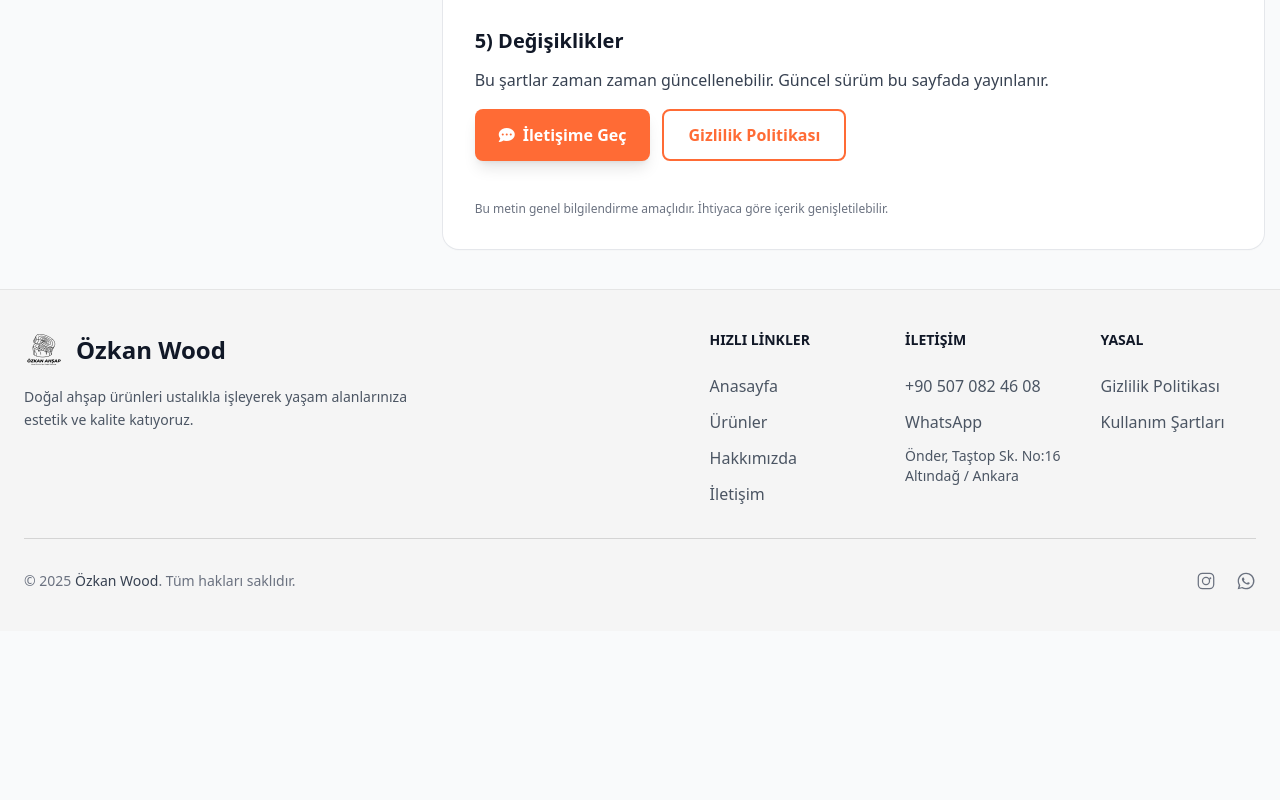
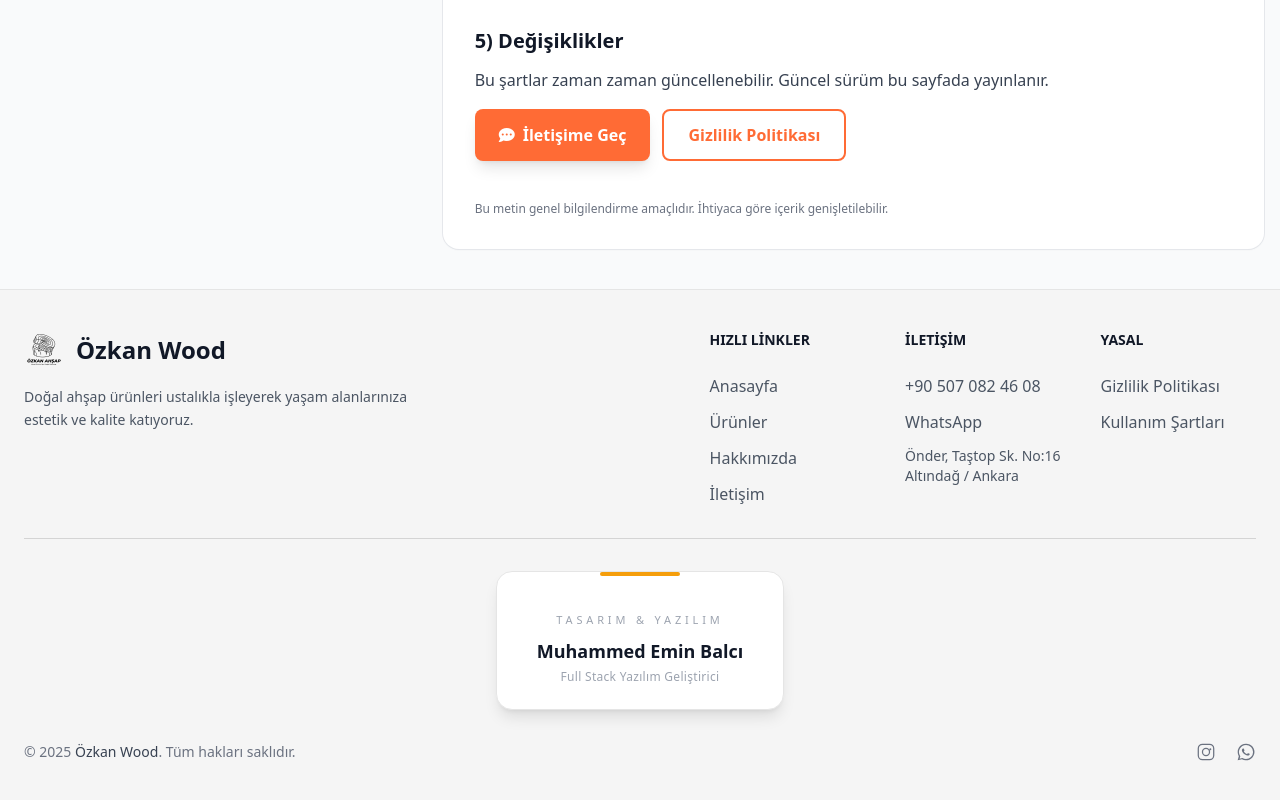
Before and after one commit to Mebalci/ozkanwood, a React (Vite) app: page /kullanim-sartlari in a window 1280 px wide. Shown: the part 853-1653 px from the top of the page. Before the commit the page ends 1484 px from the top, so only its background shows below. Built offline with nearby package versions, Linux system fonts and the light colour scheme.

Commit message:
Refactor Footer component for cleaner markup

```diff
--- a/src/components/Footer.jsx
+++ b/src/components/Footer.jsx
@@ -12,11 +12,7 @@ export default function Footer() {
           {/* Logo */}
           <div className="mb-8 md:mb-0">
             <Link to="/" className="flex items-center gap-3">
-              <img
-                src={logo}
-                alt="Özkan Wood Logo"
-                className="h-10 w-auto"
-              />
+              <img src={logo} alt="Özkan Wood Logo" className="h-10 w-auto" />
               <span className="text-2xl font-semibold text-gray-900 whitespace-nowrap">
                 Özkan Wood
               </span>
@@ -80,7 +76,8 @@ export default function Footer() {
                   </a>
                 </li>
                 <li className="text-sm">
-                  Önder, Taştop Sk. No:16<br />
+                  Önder, Taştop Sk. No:16
+                  <br />
                   Altındağ / Ankara
                 </li>
               </ul>
@@ -110,17 +107,42 @@ export default function Footer() {
         {/* Divider */}
         <hr className="my-8 border-neutral-300" />
 
+        {/* PREMIUM YAZILIM BLOĞU */}
+        <div className="flex justify-center mb-8">
+          <div className="relative text-center px-10 py-6 rounded-2xl bg-white border border-neutral-200 shadow-lg hover:shadow-xl transition-shadow">
+            {/* Üst Accent Çizgi */}
+            <div className="absolute top-0 left-1/2 -translate-x-1/2 w-20 h-1 bg-amber-500 rounded-full" />
+
+            <div className="mt-4">
+              <div className="text-[11px] tracking-[0.35em] text-gray-400 mb-2">
+                TASARIM & YAZILIM
+              </div>
+
+              <a
+                href="https://mebalci.github.io/Kisisel-Profil/"
+                target="_blank"
+                rel="noopener noreferrer"
+                className="text-lg font-extrabold text-gray-900 hover:text-amber-600 transition duration-300"
+              >
+                Muhammed Emin Balcı
+              </a>
+
+              <div className="mt-1 text-xs text-gray-400 tracking-wide">
+                Full Stack Yazılım Geliştirici
+              </div>
+            </div>
+          </div>
+        </div>
+
         {/* Bottom */}
         <div className="sm:flex sm:items-center sm:justify-between">
           <span className="text-sm text-gray-500 sm:text-center">
             © {currentYear}{" "}
-            <span className="font-medium text-gray-700">
-              Özkan Wood
-            </span>
-            . Tüm hakları saklıdır.
+            <span className="font-medium text-gray-700">Özkan Wood</span>. Tüm
+            hakları saklıdır.
           </span>
 
-          {/* Social icons (SVG – Flowbite style) */}
+          {/* Social icons */}
           <div className="flex mt-4 sm:mt-0 space-x-5">
             {/* Instagram */}
             <a
@@ -128,11 +150,7 @@ export default function Footer() {
               className="text-gray-500 hover:text-gray-900 transition-colors"
               aria-label="Instagram"
             >
-              <svg
-                className="w-5 h-5"
-                fill="currentColor"
-                viewBox="0 0 24 24"
-              >
+              <svg className="w-5 h-5" fill="currentColor" viewBox="0 0 24 24">
                 <path d="M7.75 2h8.5A5.75 5.75 0 0 1 22 7.75v8.5A5.75 5.75 0 0 1 16.25 22h-8.5A5.75 5.75 0 0 1 2 16.25v-8.5A5.75 5.75 0 0 1 7.75 2Zm0 1.5A4.25 4.25 0 0 0 3.5 7.75v8.5A4.25 4.25 0 0 0 7.75 20.5h8.5a4.25 4.25 0 0 0 4.25-4.25v-8.5a4.25 4.25 0 0 0-4.25-4.25h-8.5ZM12 7a5 5 0 1 1 0 10a5 5 0 0 1 0-10Zm0 1.5a3.5 3.5 0 1 0 0 7a3.5 3.5 0 0 0 0-7Zm5.25-.88a1.13 1.13 0 1 1 0 2.26a1.13 1.13 0 0 1 0-2.26Z" />
               </svg>
             </a>
@@ -145,11 +163,7 @@ export default function Footer() {
               className="text-gray-500 hover:text-gray-900 transition-colors"
               aria-label="WhatsApp"
             >
-              <svg
-                className="w-5 h-5"
-                fill="currentColor"
-                viewBox="0 0 24 24"
-              >
+              <svg className="w-5 h-5" fill="currentColor" viewBox="0 0 24 24">
                 <path d="M12 2a10 10 0 0 0-8.66 15l-1.34 5l5.13-1.34A10 10 0 1 0 12 2Zm0 1.5a8.5 8.5 0 0 1 0 17a8.4 8.4 0 0 1-4.27-1.16l-.3-.18l-3.04.8l.8-2.97l-.2-.31A8.5 8.5 0 0 1 12 3.5Zm4.2 10.62c-.23-.11-1.36-.67-1.57-.75c-.21-.08-.37-.11-.52.11c-.15.23-.6.75-.73.9c-.13.15-.27.17-.5.06a6.8 6.8 0 0 1-2-1.24a7.6 7.6 0 0 1-1.4-1.75c-.15-.23-.02-.35.1-.46c.11-.11.23-.27.35-.4c.11-.13.15-.23.23-.38c.08-.15.04-.29-.02-.4c-.06-.11-.52-1.25-.71-1.72c-.19-.45-.38-.39-.52-.39l-.44-.01c-.15 0-.4.06-.61.29c-.21.23-.8.78-.8 1.9c0 1.11.82 2.19.93 2.34c.11.15 1.62 2.47 3.93 3.46c.55.24.98.38 1.32.49c.55.17 1.05.15 1.45.09c.44-.06 1.36-.56 1.55-1.1c.19-.54.19-1 .13-1.1c-.06-.1-.21-.16-.44-.27Z" />
               </svg>
             </a>
```
